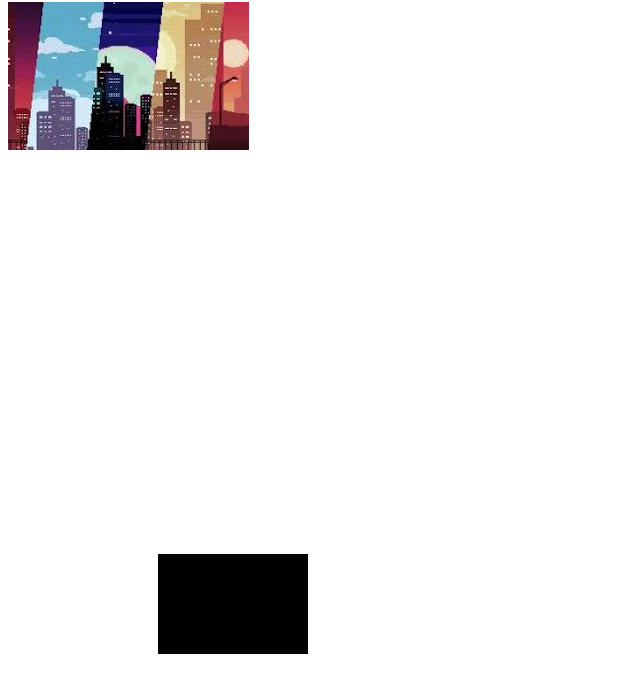
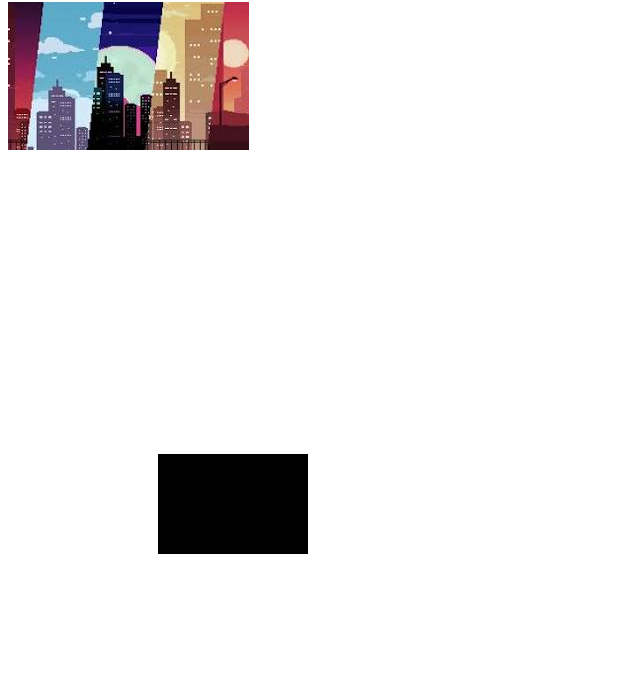
Before and after one commit to Bwaf/Bwaf.github.io, a plain HTML site: page Game Ideas/2D 1v1 game/index.html in a window 1280 px wide. Shown: the part 78-770 px from the top of the page, without its empty margins (0-640 px from the left). Drawn offline with Linux system fonts and the light colour scheme.

Commit message:
abra cadabra

```diff
--- a/Game Ideas/2D 1v1 game/index.html
+++ b/Game Ideas/2D 1v1 game/index.html
@@ -10,6 +10,6 @@
 
         <img src="../assets/imgs/download (4).jpeg" style="left: 50%;">
 
-        <div style=" margin-top: 200px; margin-left: 150px; border-bottom: solid 100px black; width: 150px; height: 200px; left: 50%;"></div>
+        <div style=" margin-top: 100px; margin-left: 150px; border-bottom: solid 100px black; width: 150px; height: 200px; left: 50%;"></div>
     </body>
 </html>
```
